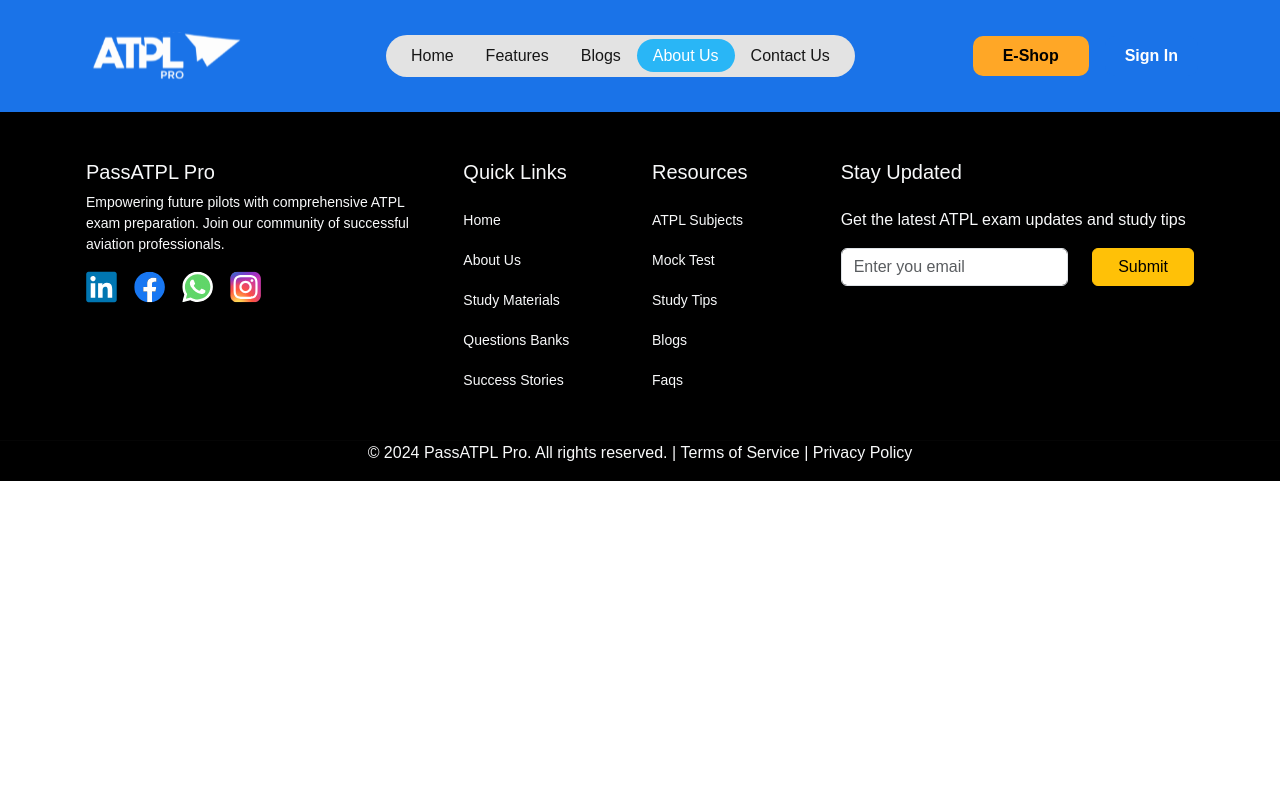
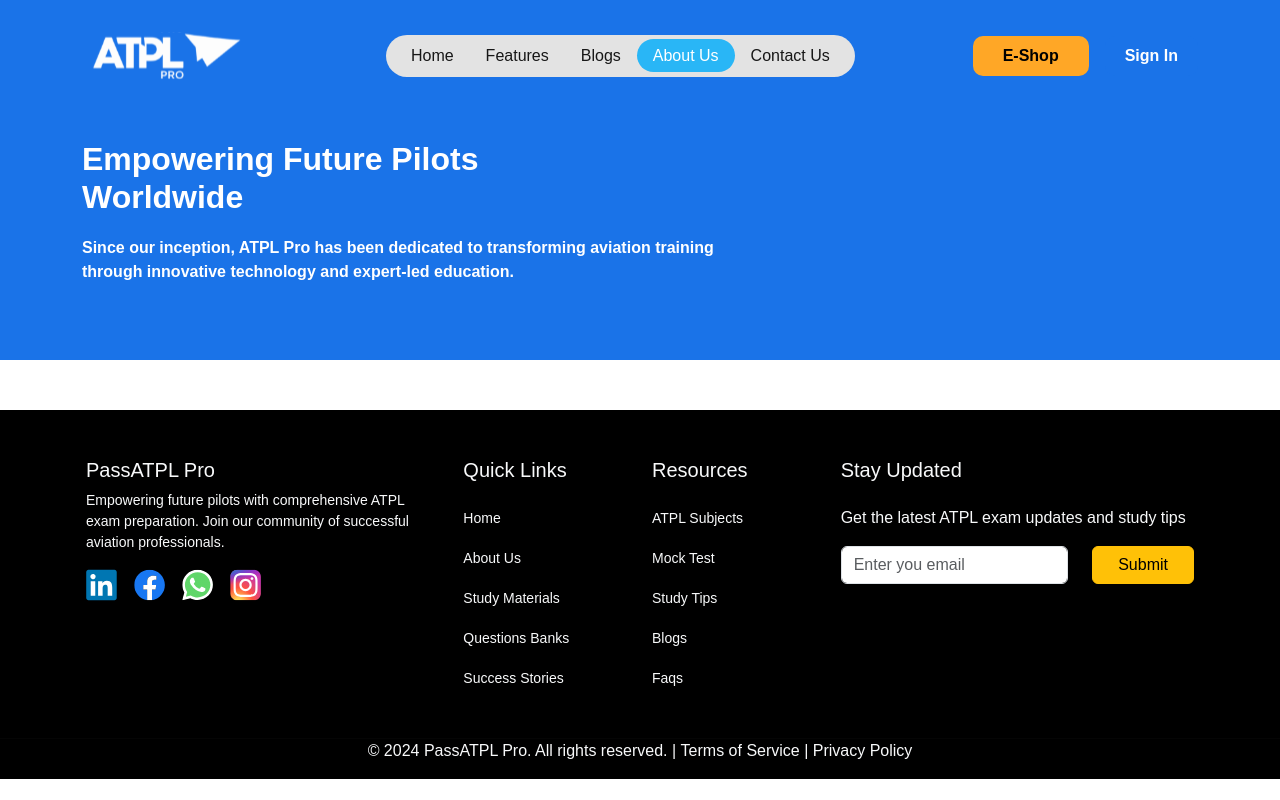
Before and after one commit to Tahirunity786/nickesh, a Next.js app: page /about-us in a window 1280 px wide. Built offline with nearby package versions, Linux system fonts and the light colour scheme.

Commit message:
Feature page fix

```diff
--- /dev/null
+++ b/src/app/about-us/about.module.css
@@ -0,0 +1,11 @@
+.feature0bg{
+    background-color: var(--aero-primary);
+    height: 248px;
+    width: 100%;
+    margin-bottom: 50px;
+    display: flex;
+    justify-content: center;
+    align-items: center;
+    flex-direction: column;
+    color: var(--aero-white);
+}
--- a/src/app/about-us/page.jsx
+++ b/src/app/about-us/page.jsx
@@ -1,10 +1,21 @@
 import React from 'react'
-
+import styles from './about.module.css'
 const Page = () => {
   return (
-    <div>
+    <>
+    <section className={styles.feature0bg}>
+        <div className="container">
+          <div className="mb-5">
 
-    </div>
+            <h2 style={{ fontSize: "2rem", fontWeight: "bold", marginBottom:"20px" }}>Empowering Future Pilots <br /> Worldwide</h2>
+            <p style={{ fontWeight: "bold" }}>Since our inception, ATPL Pro has been dedicated to transforming aviation training <br />
+            through innovative technology and expert-led education.</p>
+
+          </div>
+
+        </div>
+      </section>
+    </>
   )
 }
 
--- a/src/app/features/page.jsx
+++ b/src/app/features/page.jsx
@@ -106,7 +106,7 @@
       </section>
       <section className='container mb-5'>
         <div className="row">
-          <div className="col-lg-6">
+          <div className="col-lg-7">
             <div className="mb-4">
 
               <h3 style={{ fontWeight: "bold" }} className='mb-4'>99%  Accurate Question Bank</h3>
@@ -134,8 +134,8 @@
             </div>
 
           </div>
-          <div className={`col-lg-6`}>
-            <div className={styles.bgPrimaryRadial}>
+          <div className={`col-lg-5 d-flex justify-content-center`}>
+            <div className={`${styles.bgPrimaryRadial} pb-4`}>
               <div className={styles.circleBig}>
                 <span>99%</span>
               </div>
```
Also changed, not shown: src/app/blogs/page.jsx (+5 -5 lines), src/app/e-shop/page.jsx (added), 1 other file (tests, documents, lock files or other folders).
